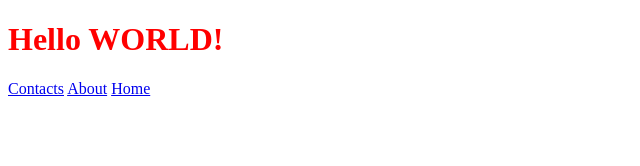
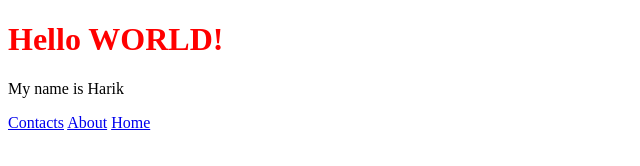
Before and after one commit to HarikOvsianyk/practice, a plain HTML site: page index.html in a window 1280 px wide. Shown: the whole page, without its empty margins (0-640 px from the left). Drawn offline with Linux system fonts and the light colour scheme.

Commit message:
Add in index html new text

```diff
--- a/index.html
+++ b/index.html
@@ -9,6 +9,7 @@
 </head>
 <body>
 	<h1>Hello WORLD!</h1>
+	<p>My name is Harik</p>
     <a href="contacts.html" class="link">Contacts</a>
     <a href="about.html" class="link">About</a>
     <a href="index.html" class="link">Home</a>
```
